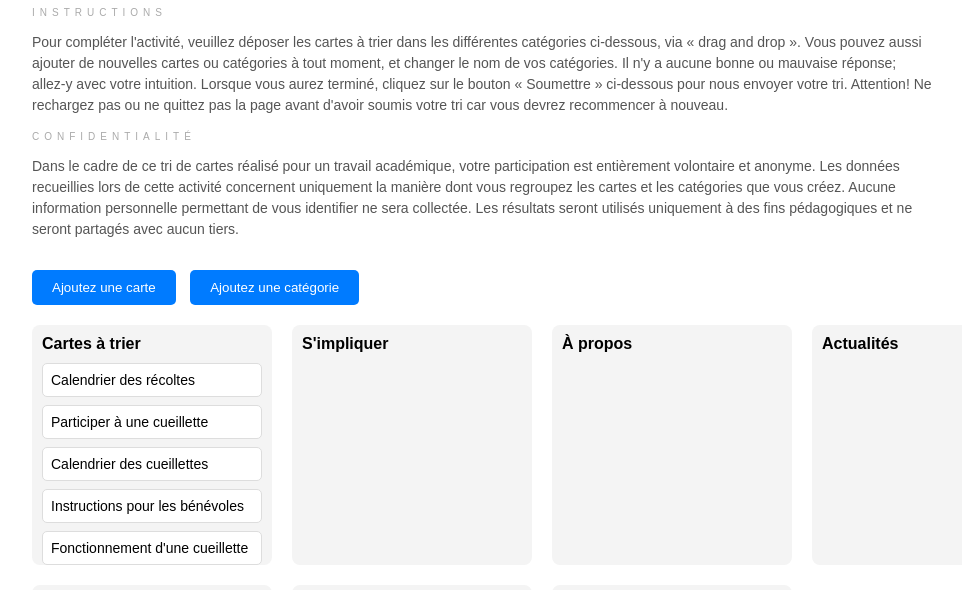
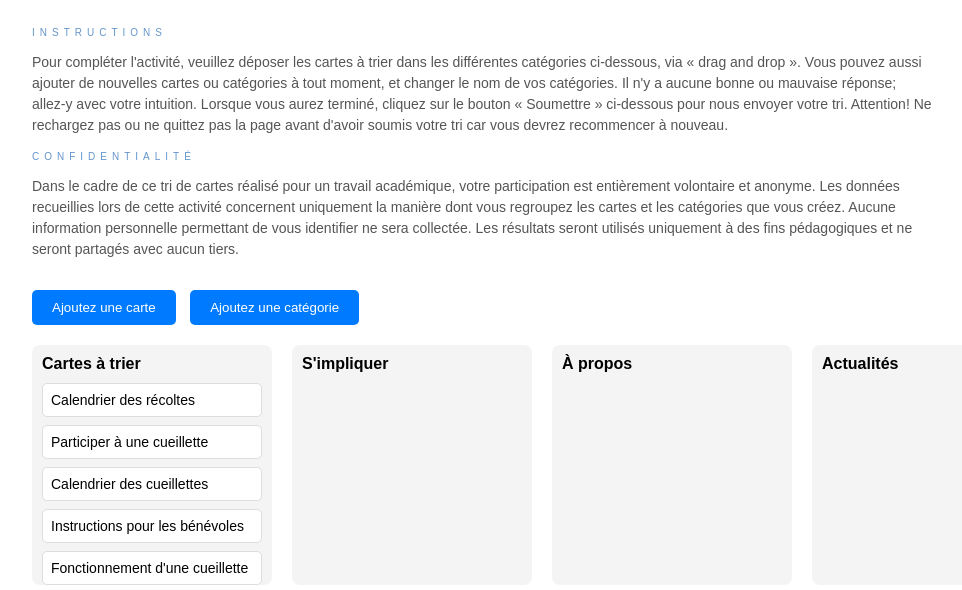
Before and after one commit to Seabass98Ham/seabass98ham.github.io, a plain HTML site: page index.html in a window 1280 px wide. Shown: the part 175-765 px from the top of the page, without its empty margins (68-1030 px from the left). Drawn offline with Linux system fonts and the light colour scheme.

Commit message:
Update styles for h1 and subtitle in index.html

```diff
--- a/index.html
+++ b/index.html
@@ -5,7 +5,7 @@
 <title>Open Card Sorting Tool</title>
 <style>
 body { font-family: Avenir, sans-serif; margin: 100px; }
-h1 { margin-bottom: 10px; }
+h1 { margin-bottom: 30px; }
 .board { display: flex; gap: 20px; flex-wrap: wrap; }
 .category {
   background: #f4f4f4;
@@ -73,9 +73,9 @@ button:hover { background-color: #0069d8; }
 }
 .subtitle {
   font-size: 10px;
-  color: #aaa;
+  color: #6495cb;
   letter-spacing: 5px;
-  margin-bottom: 5px;
+  margin-bottom: 2.5px;
 }
 
 </style>
```
